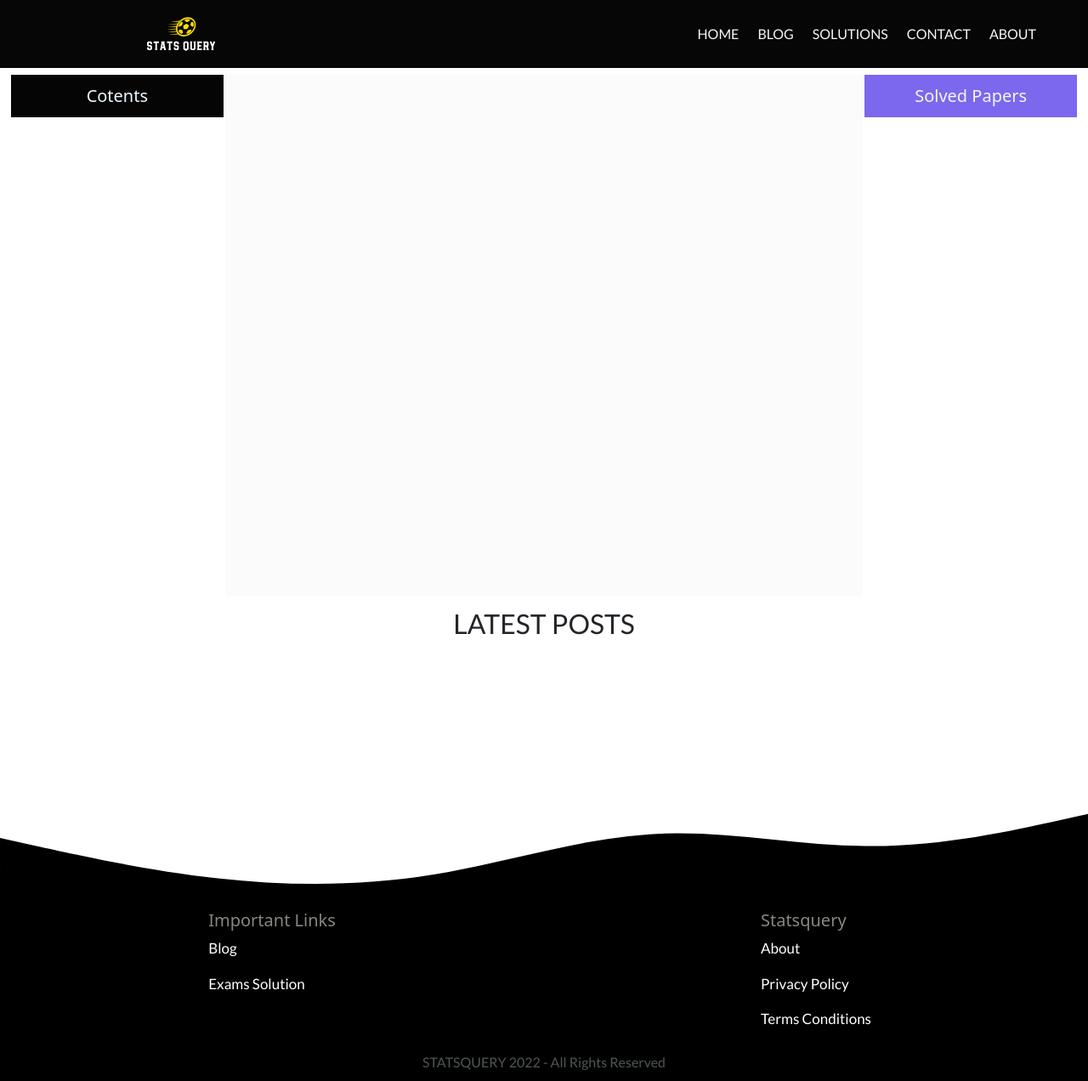
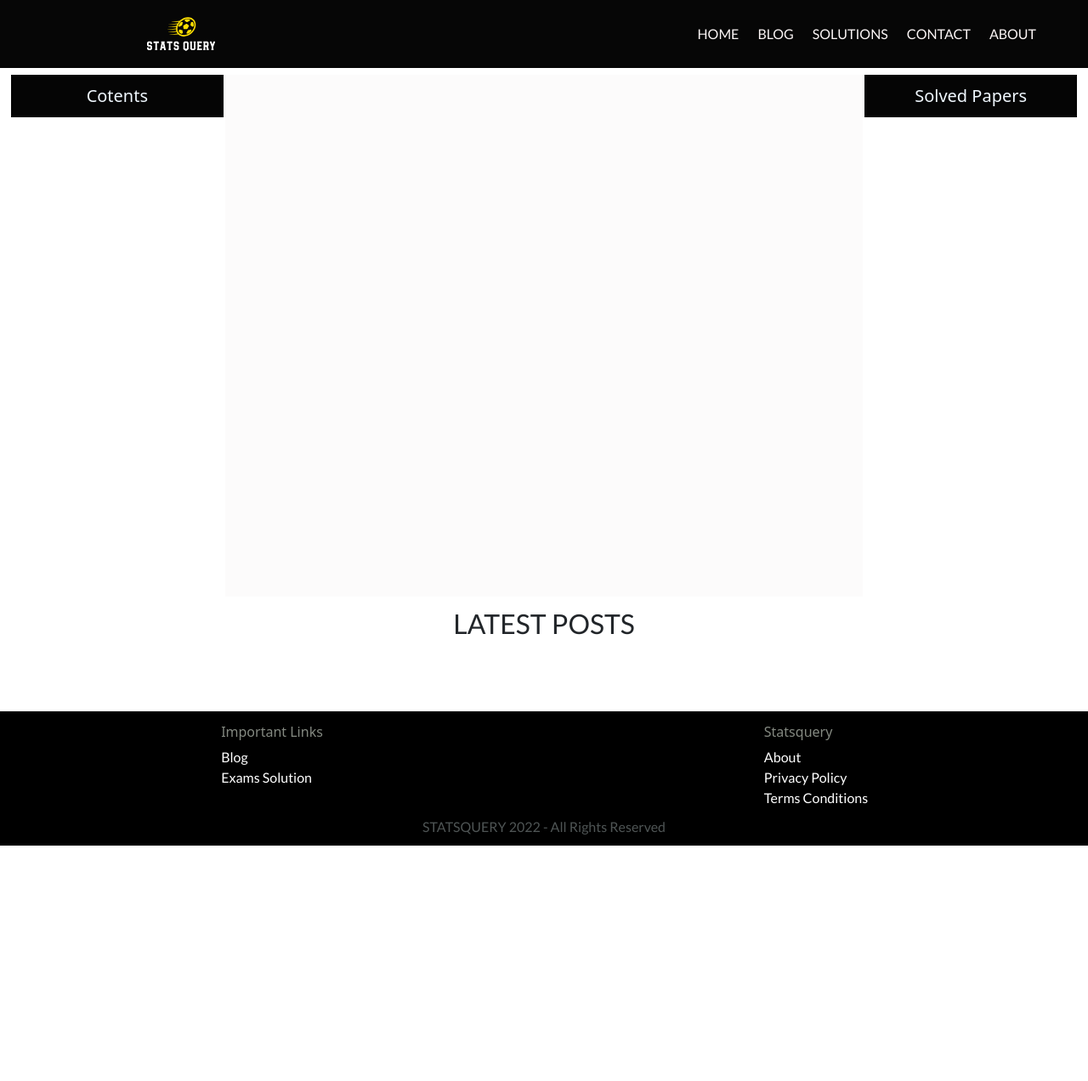
Before and after one commit to raushannanda/statsquery, a Django app: page /blog/ in a window 1280 px wide. Shown: the whole page at 85% size. After the commit the page ends 995 px from the top, so only its background shows below. Run offline with Django 4.2, Linux system fonts and the light colour scheme; data that the repository does not hold is empty; parts of the project's set-up code (start-up, migrations or seed data) failed here and were passed over; some libraries are stand-ins or nearby versions.

Commit message:
Add files via upload

```diff
--- a/static/css/blog.css
+++ b/static/css/blog.css
@@ -59,7 +59,7 @@
 
 .blogmain .right .head {
   text-align: center;
-  background-color: mediumslateblue;
+  background-color: rgb(5, 5, 5);
   color: aliceblue;
   padding: 10px;
 }
@@ -137,9 +137,13 @@
   }
 }
 /*# sourceMappingURL=blog.css.map */
+.bposts .card{
+  min-width: 300px;
+  min-height: 300px;
+}
 p{
   font-family: 'Open Sans', sans-serif;
-  font-size: 17px;
+  font-size: 16px;
 }
 h1 , h2 ,h3{
   font-family: 'Lato',sans-serif;
--- a/static/css/contact.css
+++ b/static/css/contact.css
@@ -57,7 +57,7 @@ body {
   /*# sourceMappingURL=contact.css.map */
   p{
     font-family: 'Open Sans', sans-serif;
-    font-size: 17px;
+    font-size: 16px;
   }
   h1 , h2 ,h3{
     font-family: 'Lato',sans-serif;
--- a/static/css/footer.css
+++ b/static/css/footer.css
@@ -20,9 +20,11 @@
 .footer .fgrid div {
   -ms-grid-column-align: center;
       justify-self: center;
+      display: flex;
+      flex-direction: column;
 }
 
-.footer .fgrid div h5 {
+.footer .fgrid div h6 {
   color: #8f958ceb;
 }
 
--- a/static/css/post.css
+++ b/static/css/post.css
@@ -33,7 +33,7 @@
     letter-spacing: 0.05rem;
     color: #1f1c1c;
     font-size: 18px;
-    background-color: #b6a9a9c8;
+    background-color: #e3dbdb92;
   }
 
   .rightside a {
@@ -42,7 +42,7 @@
   }
 
   .rightside .quelist:hover {
-    background-color: #56555a9b;
+    background-color: #8a898f9b;
   }
 
   .des {
@@ -212,7 +212,7 @@
   /*# sourceMappingURL=blogpost.css.map */
   p{
     font-family: 'Open Sans', sans-serif;
-    font-size: 17px;
+    font-size: 16px;
   }
   h1 , h2 ,h3{
     font-family: 'Lato',sans-serif;
--- a/statweb/forms.py
+++ b/statweb/forms.py
@@ -1,5 +1,10 @@
 import email
+from email import message
 from logging import PlaceHolder
 from django import forms
 class SubscribeForm(forms.Form):
     email = forms.EmailField()
+
+class ContactForm(forms.Form):
+    email = forms.EmailField()
+    message = forms.CharField(widget=forms.Textarea)
--- a/templates/blog/blogId.html
+++ b/templates/blog/blogId.html
@@ -31,7 +31,7 @@
             {% for post in postcategory %}
             {% if post.sno == query.sno %}
             <h2><center>{{post.name}}</center></h2>
-            <div>{{post.description}}</div>
+            <div>{% autoescape on %}{{post.description}}{% endautoescape %}</div>
             {% endif %}
             {% endfor %}
 
@@ -40,7 +40,7 @@
             <div class="head">Solved Papers</div>
             <div class="links">
               {% for exam in exams %}
-              <a href="{% url 'solution' %}">{{forloop.counter}}.  {{exam.exam_name}}</a>
+              <a href="{% url 'solutionyears' exam.exam_name %}">{{forloop.counter}}.  {{exam.exam_name}}</a>
               {% endfor %}
           </div>
         </div>
--- a/templates/blog/index.html
+++ b/templates/blog/index.html
@@ -31,7 +31,11 @@
             {% for post in postcategory %}
             {% if post.sno == 1 %}
             <h2><center>{{post.name}}</center></h2>
-            <div><p>{{post.description}}</p></div>
+            <div>
+            {% autoescape on %}
+            {{post.description}}
+            {% endautoescape %}
+            </div>
             {% endif %}
             {% endfor %}
 
@@ -40,7 +44,7 @@
             <div class="head">Solved Papers</div>
             <div class="links">
               {% for exam in exams %}
-              <a href="">{{forloop.counter}}.  {{exam.exam_name}}</a>
+              <a href="{% url 'solutionyears' exam.exam_name %}">{{forloop.counter}}.  {{exam.exam_name}}</a>
               {% endfor %}
           </div>
         </div>
@@ -48,17 +52,18 @@
     <h2><center>LATEST POSTS</center></h2>
     <div class="bposts">
         {% for post in posts %}
-        <a href="">
+
           <div class="card">
             <div class="card-body">
               <h5 class="card-title">{{post.title}}</h5>
               <p class="card-text">{{post.post|truncatechars:100}}</p>
+              <a href="{% url 'post' post.sno %}" class="btn btn-primary">Read More</a>
             </div>
             <div class="card-footer">
               <small class="text-muted">Last updated {{post.last_updated}}</small>
             </div>
           </div>
-        </a>
+
         {% endfor %}
 
     </div>
--- a/templates/blog/post.html
+++ b/templates/blog/post.html
@@ -30,7 +30,7 @@
                     </div>
                 </div>
                 <hr>
-                <div class="pdes">{{post.post}}</div>
+                <div class="pdes">{% autoescape on %}{{post.post}}{% endautoescape %}</div>
 
             </div>
             <!--siderbar in right-->
@@ -41,7 +41,7 @@
 
                 <hr style="margin:0px">
                 {% for exam in exams %}
-                <a href="/blog/solution/{{exam.exam_name}}">
+                <a href="{% url 'solutionyears' exam.exam_name %}">
                     <div class="quelist">
                        {{forloop.counter}}. {{exam.exam_name}}
                     </div>
--- a/templates/footer/index.html
+++ b/templates/footer/index.html
@@ -2,33 +2,29 @@
  {% load static %}
  <link rel="stylesheet" href="{% static 'css/footer.css'%}">
 
-    <div>
-        <svg xmlns="http://www.w3.org/2000/svg" viewBox="0 0 1440 320"><path fill="#000" fill-opacity="1" d="M0,224L48,234.7C96,245,192,267,288,277.3C384,288,480,288,576,272C672,256,768,224,864,218.7C960,213,1056,235,1152,234.7C1248,235,1344,213,1392,202.7L1440,192L1440,320L1392,320C1344,320,1248,320,1152,320C1056,320,960,320,864,320C768,320,672,320,576,320C480,320,384,320,288,320C192,320,96,320,48,320L0,320Z"></path></svg>
-    </div>
+ <div class="footer" style="padding-top:50px;">
 
-    <div class="footer">
-
-        <div class="fgrid">
+    <div class="fgrid" style="padding-top:15px;">
 
         <div>
 
-                <h5>Important Links</h5>
+            <h6>Important Links</h6>
 
-                <p><a href="{% url 'blog' %}">Blog</a></p>
+            <a href="{% url 'blog' %}">Blog</a>
 
-                <p><a href="{% url 'solution' %}">Exams Solution</a></p>
+          <a href="{% url 'solution' %}">Exams Solution</a>
 
         </div>
 
         <div>
 
-                <h5>Statsquery</h5>
+            <h6>Statsquery</h6>
 
-                <p><a href="{% url 'about' %}">About</a></p>
+            <a href="{% url 'about' %}">About</a>
 
-                <p><a href="{% url 'privacy' %}">Privacy Policy</a></p>
+            <a href="{% url 'privacy' %}">Privacy Policy</a>
 
-                <p><a href="{% url 'terms' %}">Terms Conditions</a></p>
+            <a href="{% url 'terms' %}">Terms Conditions</a>
 
         </div>
 
@@ -39,5 +35,4 @@
     <center><a href="{% url 'home' %}">STATSQUERY 2022 - All Rights Reserved</a></center>
 
 </div>
-
     <!-- Footer Section Ends -->
--- a/templates/home/about.html
+++ b/templates/home/about.html
@@ -9,7 +9,7 @@
 </head>
 <body>
     {% include 'navbar/index.html' %}
-    <div class="mar" style="margin-top: 100px;">
+    <div class="mar" style="margin-top: 100px;min-height:60vh;">
         <h2>About Statsquery</h2>
         <p class="aboutdes">Statsquery provides online study materials for statistics. All the study materials are written after studying numerous books and resources. Statsquery also provides previous years question papers and its solution of different types of examinations. Although ,
             Statsquery does not gurantte the acuracy of the material provided </p>
--- a/templates/solution/solved.html
+++ b/templates/solution/solved.html
@@ -17,7 +17,7 @@
 
     {% include 'navbar/index.html' %}
     {% for solution in solutions %}
-
+    {% autoescape on %}
     <div class="ques">
         <p class="question"><strong>Q.{{solution.q_no}}</strong>
             {{solution.question}}
@@ -27,7 +27,7 @@
             {{solution.solution}}
         </p>
     </div>
-
+    {% endautoescape %}
     {% endfor %}
     {% include 'footer/index.html' %}
 </body>
--- a/templates/solution/years.html
+++ b/templates/solution/years.html
@@ -19,7 +19,7 @@
             <option value="{{year}}">{{year}}</option>
         {% endfor %}
         </select>
-        {% if examname == 'JAM'  %}
+        {% if examname == 'ISS(Indian Statistical Service)'  %}
         <select name="exam" id="">
             <option value="" disabled selected>Choose Paper</option>
             <option value="1">Paper1</option>
```
Also changed, not shown: static/css/home.css (+9 -3 lines), static/css/solution.css (+6 -1 lines), statweb/views.py (+16 -2 lines), templates/home/contact.html (+5 -3 lines), templates/home/index.html (+10 -14 lines), templates/home/thanks.html (added, +24 -0 lines). Lines whose indentation alone changed are shown as unchanged.
